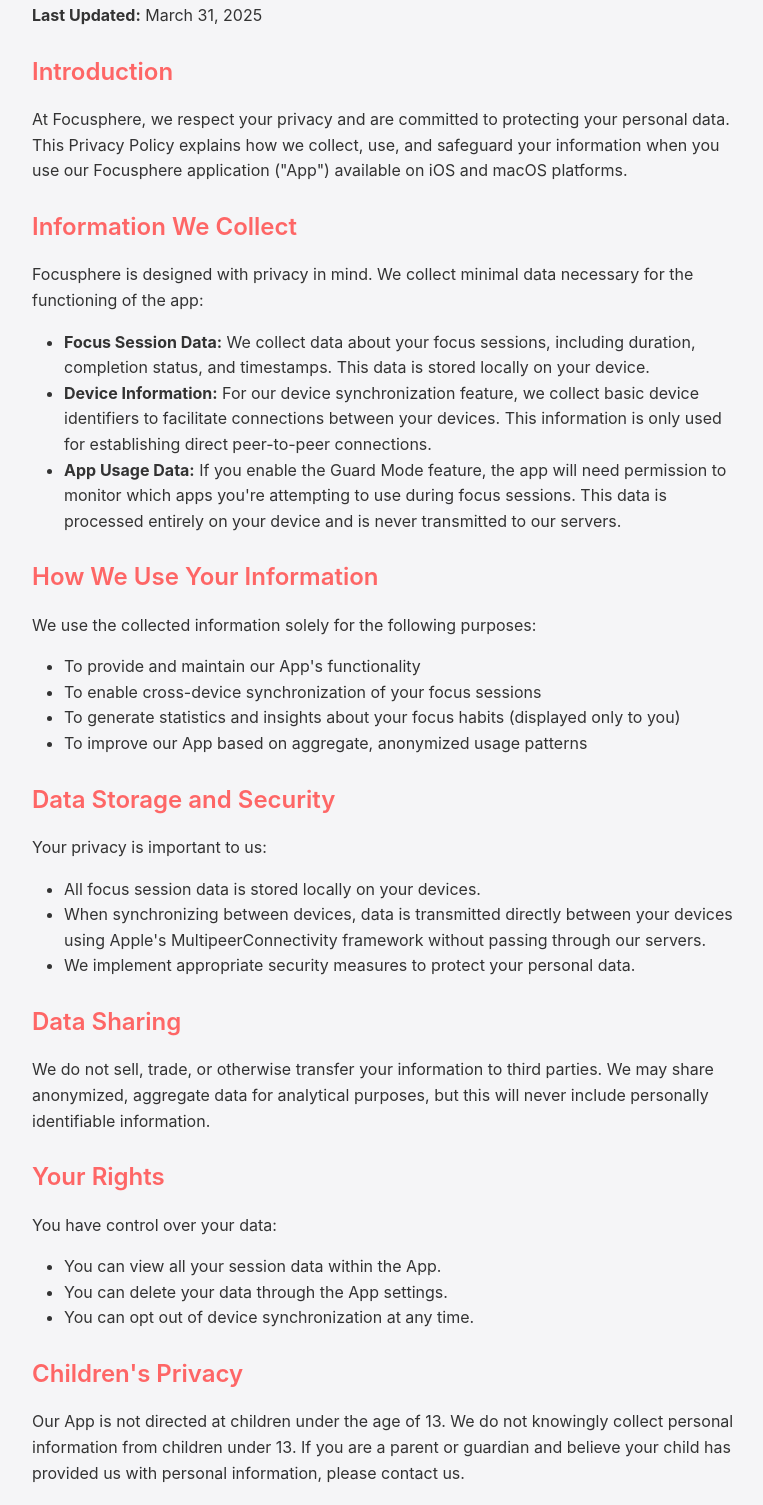
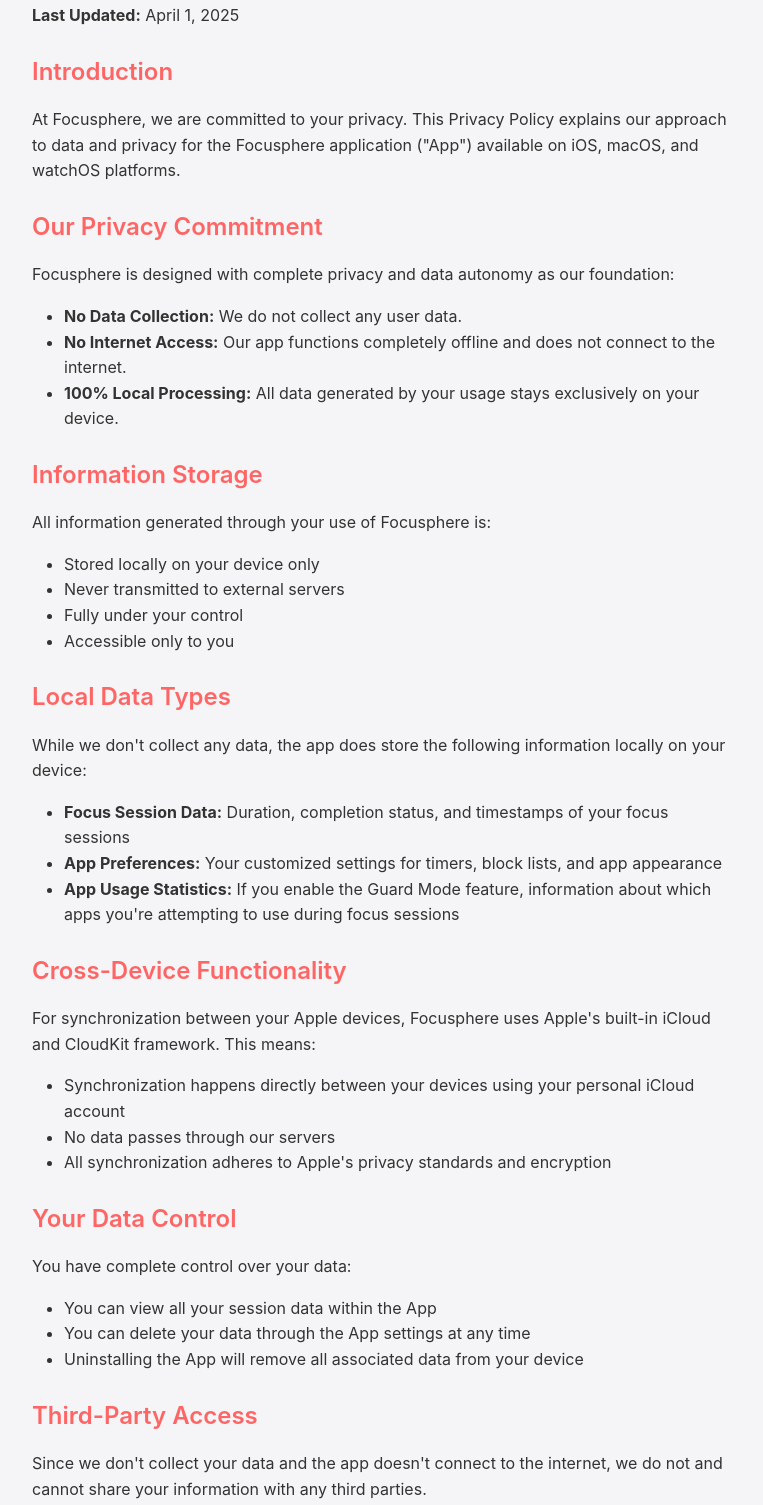
Before and after one commit to tiancaigg/focusphere_website, a plain HTML site: page privacy-policy.html in a window 1280 px wide. Shown: the part 454-1959 px from the top of the page, without its empty margins (256-1019 px from the left). Drawn offline with Linux system fonts and the light colour scheme.

Commit message:
Update privacy-policy.html

```diff
--- a/privacy-policy.html
+++ b/privacy-policy.html
@@ -101,6 +101,14 @@
             display: inline-block;
             margin: 1rem 0;
             color: var(--dark-text);
+        }
+
+        footer {
+            text-align: center;
+            padding: 2rem;
+            background-color: var(--light-gray);
+            margin-top: 2rem;
+        }
     </style>
 </head>
 <body>
@@ -134,49 +142,54 @@
         <a href="index.html" class="back-link">← Back to Home</a>
 
         <div class="section">
-            <p><strong>Last Updated:</strong> March 31, 2025</p>
+            <p><strong>Last Updated:</strong> April 1, 2025</p>
 
             <h2>Introduction</h2>
-            <p>At Focusphere, we respect your privacy and are committed to protecting your personal data. This Privacy Policy explains how we collect, use, and safeguard your information when you use our Focusphere application ("App") available on iOS and macOS platforms.</p>
+            <p>At Focusphere, we are committed to your privacy. This Privacy Policy explains our approach to data and privacy for the Focusphere application ("App") available on iOS, macOS, and watchOS platforms.</p>
 
-            <h2>Information We Collect</h2>
-            <p>Focusphere is designed with privacy in mind. We collect minimal data necessary for the functioning of the app:</p>
+            <h2>Our Privacy Commitment</h2>
+            <p>Focusphere is designed with complete privacy and data autonomy as our foundation:</p>
             <ul>
-                <li><strong>Focus Session Data:</strong> We collect data about your focus sessions, including duration, completion status, and timestamps. This data is stored locally on your device.</li>
-                <li><strong>Device Information:</strong> For our device synchronization feature, we collect basic device identifiers to facilitate connections between your devices. This information is only used for establishing direct peer-to-peer connections.</li>
-                <li><strong>App Usage Data:</strong> If you enable the Guard Mode feature, the app will need permission to monitor which apps you're attempting to use during focus sessions. This data is processed entirely on your device and is never transmitted to our servers.</li>
+                <li><strong>No Data Collection:</strong> We do not collect any user data.</li>
+                <li><strong>No Internet Access:</strong> Our app functions completely offline and does not connect to the internet.</li>
+                <li><strong>100% Local Processing:</strong> All data generated by your usage stays exclusively on your device.</li>
             </ul>
 
-            <h2>How We Use Your Information</h2>
-            <p>We use the collected information solely for the following purposes:</p>
+            <h2>Information Storage</h2>
+            <p>All information generated through your use of Focusphere is:</p>
             <ul>
-                <li>To provide and maintain our App's functionality</li>
-                <li>To enable cross-device synchronization of your focus sessions</li>
-                <li>To generate statistics and insights about your focus habits (displayed only to you)</li>
-                <li>To improve our App based on aggregate, anonymized usage patterns</li>
+                <li>Stored locally on your device only</li>
+                <li>Never transmitted to external servers</li>
+                <li>Fully under your control</li>
+                <li>Accessible only to you</li>
             </ul>
 
-            <h2>Data Storage and Security</h2>
-            <p>Your privacy is important to us:</p>
+            <h2>Local Data Types</h2>
+            <p>While we don't collect any data, the app does store the following information locally on your device:</p>
             <ul>
-                <li>All focus session data is stored locally on your devices.</li>
-                <li>When synchronizing between devices, data is transmitted directly between your devices using Apple's MultipeerConnectivity framework without passing through our servers.</li>
-                <li>We implement appropriate security measures to protect your personal data.</li>
+                <li><strong>Focus Session Data:</strong> Duration, completion status, and timestamps of your focus sessions</li>
+                <li><strong>App Preferences:</strong> Your customized settings for timers, block lists, and app appearance</li>
+                <li><strong>App Usage Statistics:</strong> If you enable the Guard Mode feature, information about which apps you're attempting to use during focus sessions</li>
             </ul>
 
-            <h2>Data Sharing</h2>
-            <p>We do not sell, trade, or otherwise transfer your information to third parties. We may share anonymized, aggregate data for analytical purposes, but this will never include personally identifiable information.</p>
-
-            <h2>Your Rights</h2>
-            <p>You have control over your data:</p>
+            <h2>Cross-Device Functionality</h2>
+            <p>For synchronization between your Apple devices, Focusphere uses Apple's built-in iCloud and CloudKit framework. This means:</p>
             <ul>
-                <li>You can view all your session data within the App.</li>
-                <li>You can delete your data through the App settings.</li>
-                <li>You can opt out of device synchronization at any time.</li>
+                <li>Synchronization happens directly between your devices using your personal iCloud account</li>
+                <li>No data passes through our servers</li>
+                <li>All synchronization adheres to Apple's privacy standards and encryption</li>
             </ul>
 
-            <h2>Children's Privacy</h2>
-            <p>Our App is not directed at children under the age of 13. We do not knowingly collect personal information from children under 13. If you are a parent or guardian and believe your child has provided us with personal information, please contact us.</p>
+            <h2>Your Data Control</h2>
+            <p>You have complete control over your data:</p>
+            <ul>
+                <li>You can view all your session data within the App</li>
+                <li>You can delete your data through the App settings at any time</li>
+                <li>Uninstalling the App will remove all associated data from your device</li>
+            </ul>
+
+            <h2>Third-Party Access</h2>
+            <p>Since we don't collect your data and the app doesn't connect to the internet, we do not and cannot share your information with any third parties.</p>
 
             <h2>Changes to This Privacy Policy</h2>
             <p>We may update our Privacy Policy from time to time. We will notify you of any changes by posting the new Privacy Policy on this page and updating the "Last Updated" date.</p>
```
